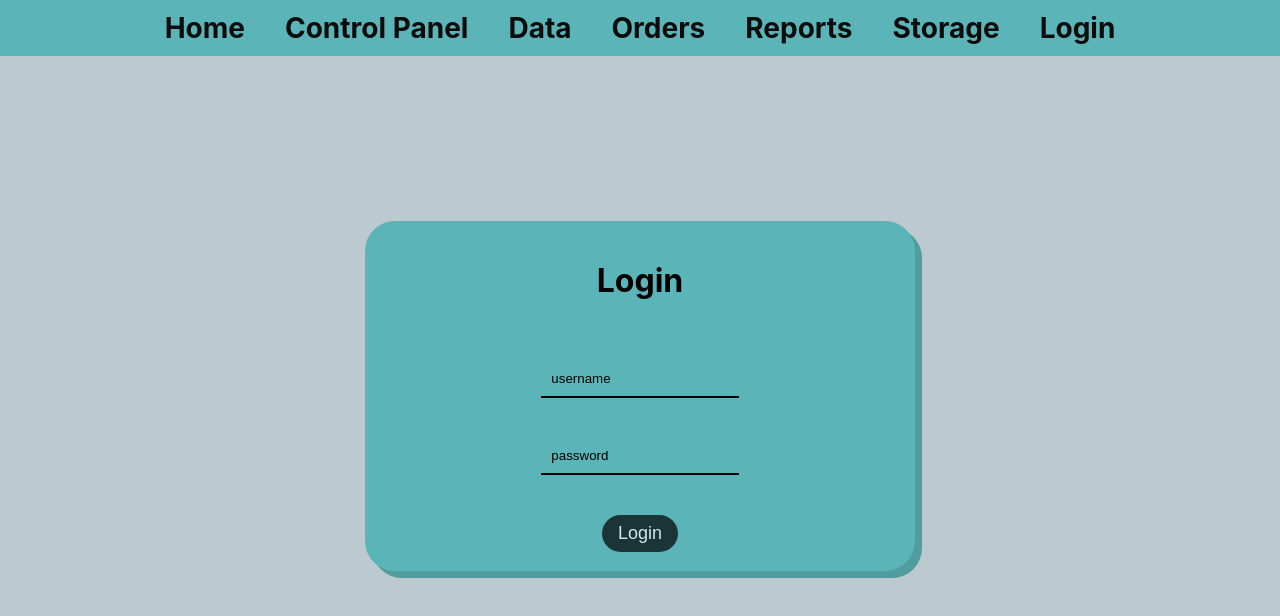
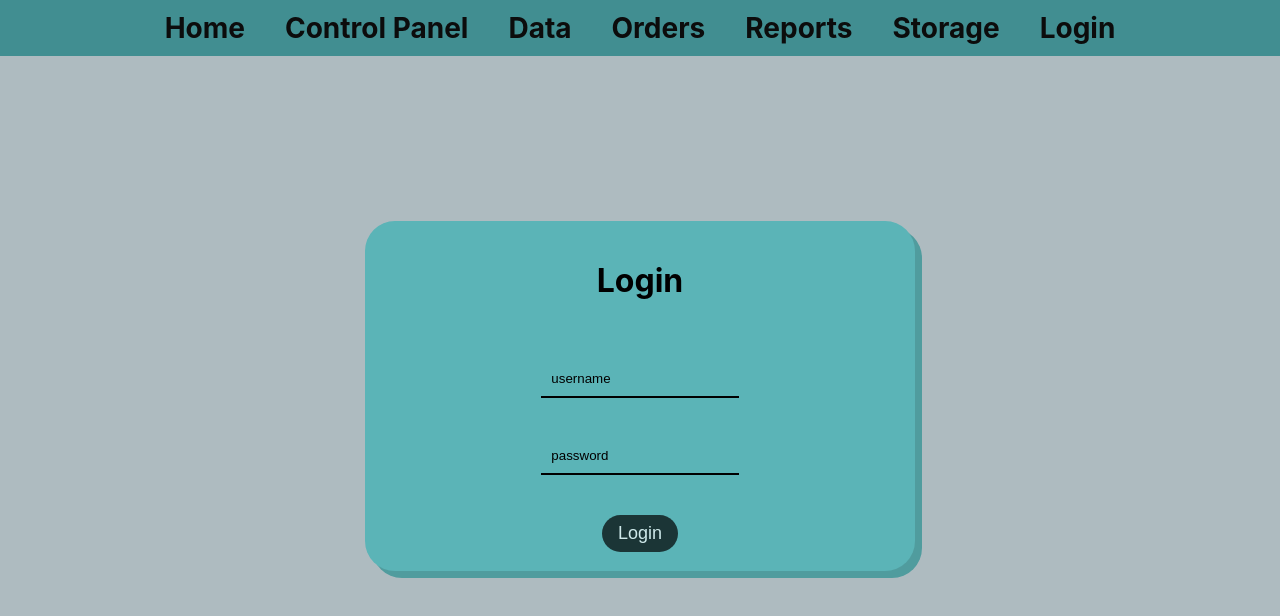
Before and after one commit to Dragonbestgg1/lietotajulomas, a React (Create React App) app: page /login in a window 1280 px wide. Shown: the top 616 px of the page. Built offline with nearby package versions, Linux system fonts and the light colour scheme.

Commit message:
izmainas

```diff
--- a/src/components/header.js
+++ b/src/components/header.js
@@ -22,6 +22,8 @@ function Header(){{/*uz tokens bus*/}
         <a className={`${styles.res}`} href="/login" onClick={handleClick}>Login</a>
       </div>
     </div>
+
+
   )
 }
 
--- a/src/styles/header.module.css
+++ b/src/styles/header.module.css
@@ -2,7 +2,7 @@
     width: 100%;
     height: 7vh;
     display: flex;
-    background-color:#5BB4B7;
+    background-color:#418e91;
     color: white;
     font-size: 28px;
     font-weight: bolder;
--- a/src/styles/index.css
+++ b/src/styles/index.css
@@ -5,7 +5,7 @@ body {
     sans-serif;
   -webkit-font-smoothing: antialiased;
   -moz-osx-font-smoothing: grayscale;
-  background-color: #bcc9ce;
+  background-color: #aebbc0;
 }
 
 code {
```
